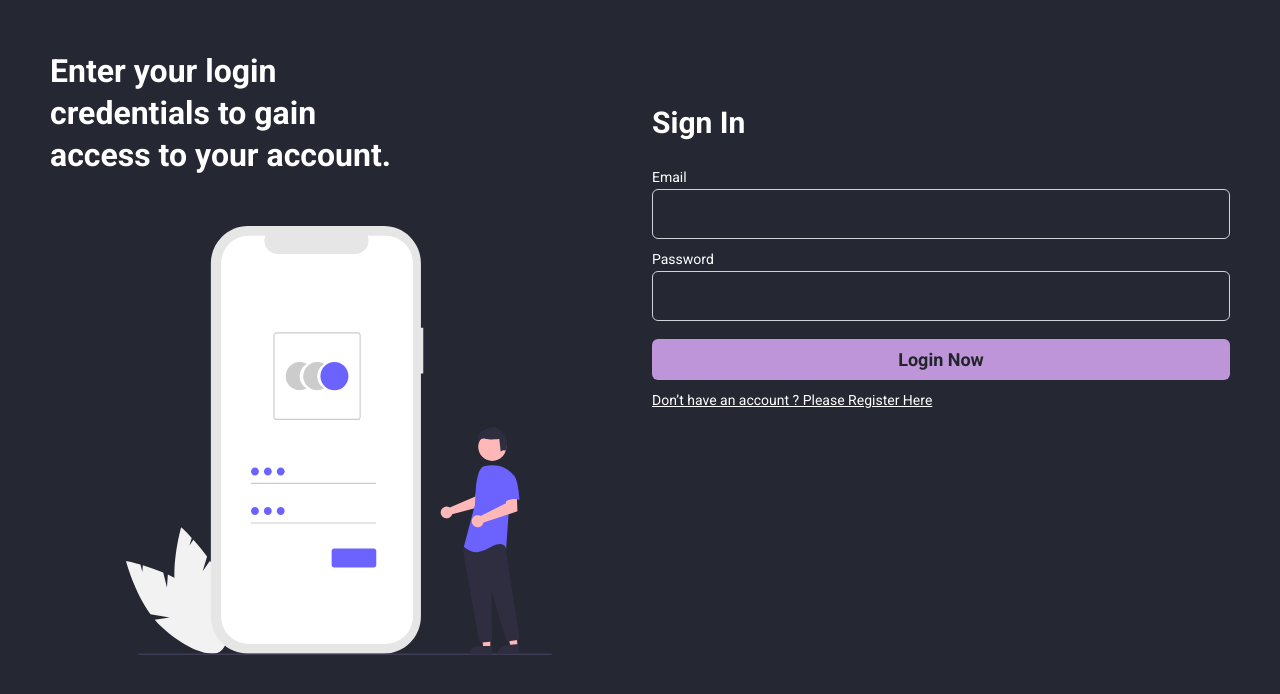
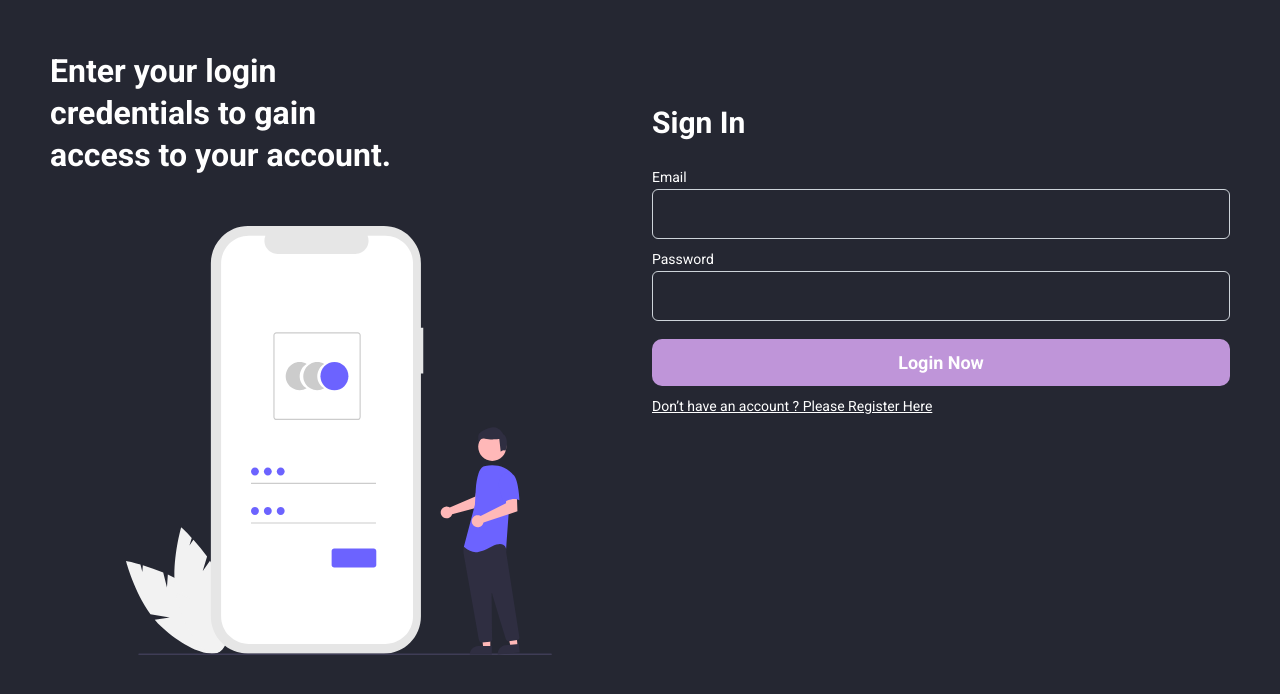
Before and after one commit to evairo176/blog-frontend, a React (Create React App) app: page /login in a window 1280 px wide. Shown: the top 694 px of the page. Built offline with nearby package versions, Linux system fonts and the light colour scheme.

Commit message:
feat: update

```diff
--- a/src/assets/css/login.css
+++ b/src/assets/css/login.css
@@ -27,10 +27,14 @@
 }
 .btn-custom {
   background: var(--inti2);
+  color: var(--white);
   width: 100%;
   font-size: 18px;
   font-weight: 600;
   margin-top: 10px;
+  padding: 10px 20px;
+  border: none;
+  border-radius: 10px;
 }
 .btn-custom:active {
   background: #c5ecff;
@@ -40,6 +44,7 @@
 }
 .btn-custom:hover {
   background: #c5ecff;
+  color: var(--inti2);
 }
 .btn-custom:focus {
   background: #c5ecff;
--- a/src/components/user/LoginMenu.jsx
+++ b/src/components/user/LoginMenu.jsx
@@ -88,11 +88,11 @@ function LoginMenu() {
                   </div>
                   <div className="form-group mb-2">
                     {loading ? (
-                      <button className="btn btn-custom">
+                      <button className="btn-custom">
                         <LoadingComponent />
                       </button>
                     ) : (
-                      <button className="btn btn-custom">Login Now</button>
+                      <button className="btn-custom">Login Now</button>
                     )}
                   </div>
                   <Link to="/register" className="jjdwd">
```
